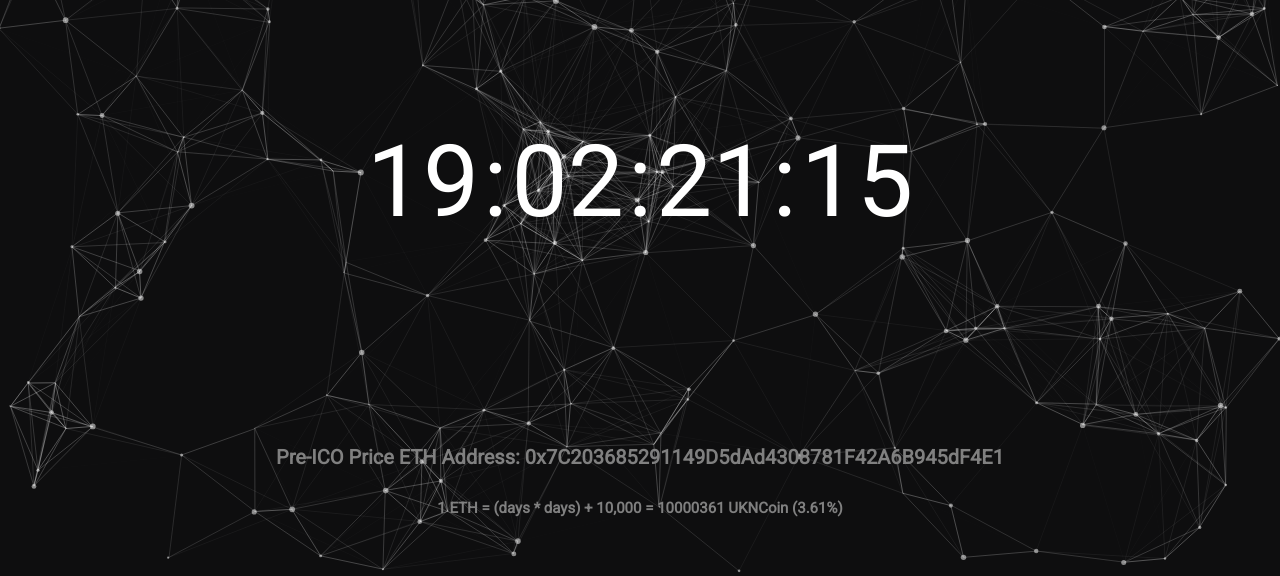
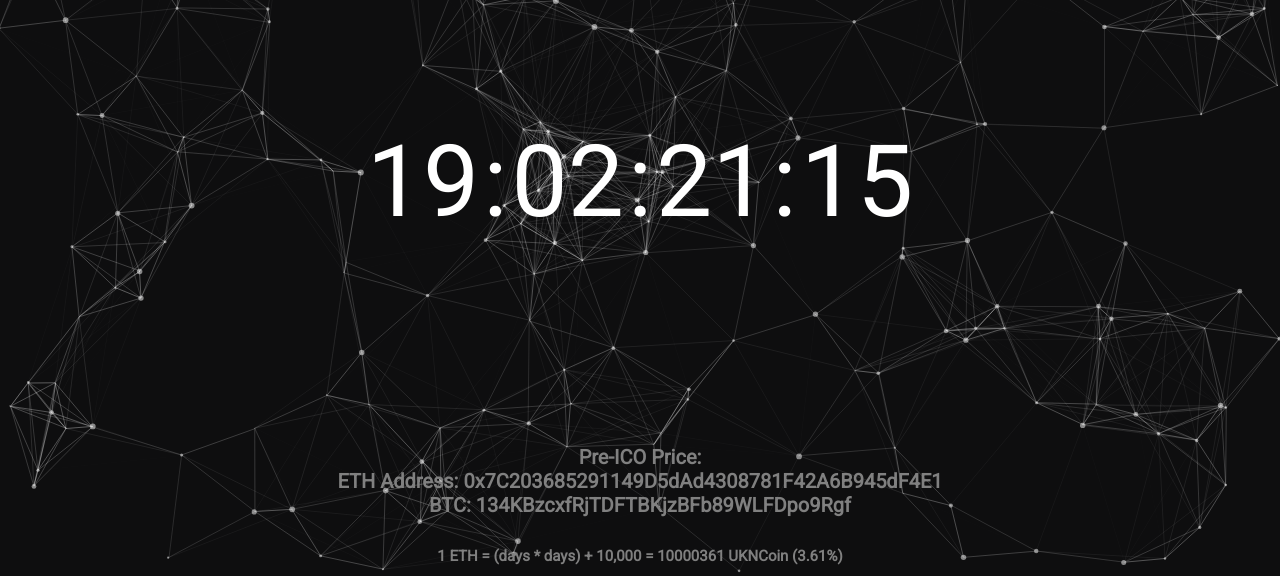
Before and after one commit to UKNCoin/announcement, a plain HTML site: page index.html in a window 1280 px wide. Shown: the part 224-800 px from the top of the page. Drawn offline with nearby package versions, Linux system fonts and the light colour scheme; animation ran at ten frames a second.

Commit message:
Added BTC address

```diff
--- a/index.html
+++ b/index.html
@@ -34,7 +34,11 @@
   <br /><br /><br /><br /><br /><br /><br /><br />
 
   <h1 id = "address" style = "color: grey; font-size: 20px; margin-top: 50px; display: none; ; position: relative" align = "center" >
-    Pre-ICO Price ETH Address: 0x7C203685291149D5dAd4308781F42A6B945dF4E1
+    Pre-ICO Price:
+    <br />
+     ETH Address: 0x7C203685291149D5dAd4308781F42A6B945dF4E1
+    <br />
+    BTC: 134KBzcxfRjTDFTBKjzBFb89WLFDpo9Rgf
   </h1>
 
     <h1 id = "price" style = "color: grey; font-size: 15px; margin-top: 30px; display: none; ; position: relative" align = "center" ></h1>
```
